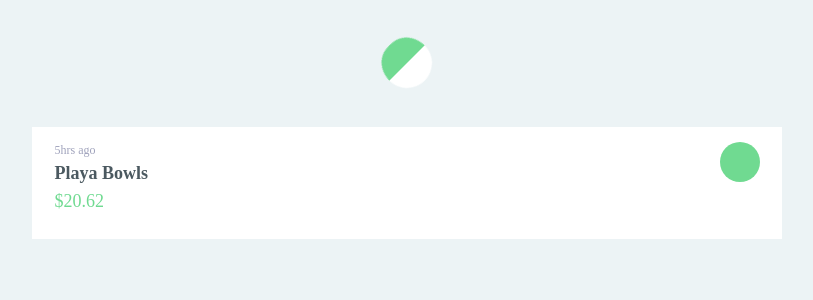
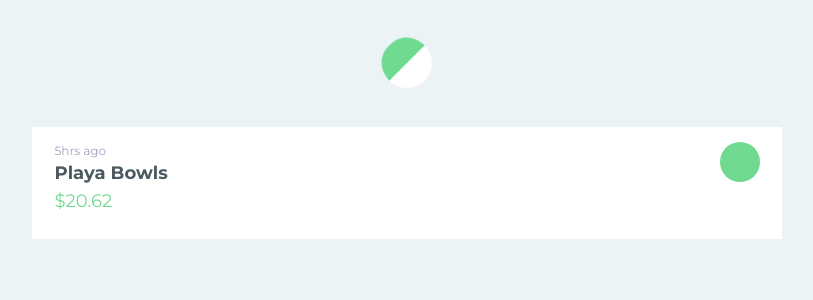
Before and after one commit to lgroetzi/splitlater, a React (Create React App) app in the folder UI/: page /#/ in a window 1280 px wide. Shown: the top 300 px of the page, without its empty margins (233-1046 px from the left). Built offline with nearby package versions, Linux system fonts and the light colour scheme.

Commit message:
Added the font

```diff
--- a/UI/public/index.html
+++ b/UI/public/index.html
@@ -12,6 +12,7 @@
     <link rel="shortcut icon" href="%PUBLIC_URL%/favicon.ico">
     <link rel="stylesheet" href="https://maxcdn.bootstrapcdn.com/bootstrap/3.3.7/css/bootstrap.min.css" integrity="sha384-BVYiiSIFeK1dGmJRAkycuHAHRg32OmUcww7on3RYdg4Va+PmSTsz/K68vbdEjh4u" crossorigin="anonymous">
     <link rel="stylesheet" href="https://maxcdn.bootstrapcdn.com/bootstrap/3.3.7/css/bootstrap-theme.min.css" integrity="sha384-rHyoN1iRsVXV4nD0JutlnGaslCJuC7uwjduW9SVrLvRYooPp2bWYgmgJQIXwl/Sp" crossorigin="anonymous">
+    <link href="https://fonts.googleapis.com/css?family=Montserrat:400,700" rel="stylesheet">
     <!--
       Notice the use of %PUBLIC_URL% in the tags above.
       It will be replaced with the URL of the `public` folder during the build.
--- a/UI/src/App.css
+++ b/UI/src/App.css
@@ -5,8 +5,8 @@
 body {
   background-color: #ECF3F5;
   color: #4B5960;
-  font-family: "Avenir", san-serif;
-  font-weight: 500;
+  font-family: 'Montserrat', sans-serif;
+  font-weight: 400;
   text-align: center;
 }
 
@@ -36,7 +36,7 @@
 }
 
 .h1 {
-  font-weight: 900;
+  font-weight: 700;
   font-size: 18px;
   margin: 0;
 }
```
